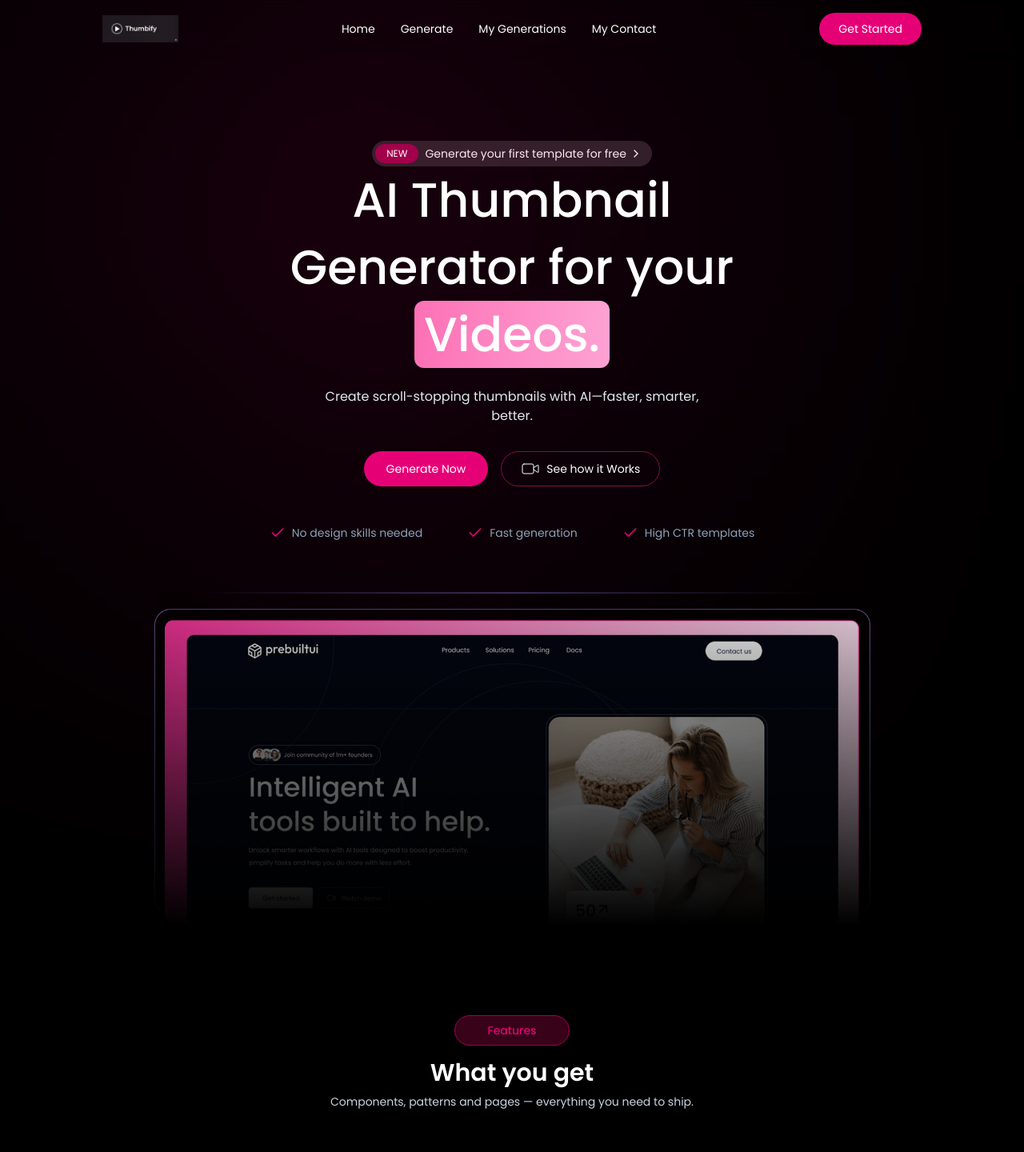
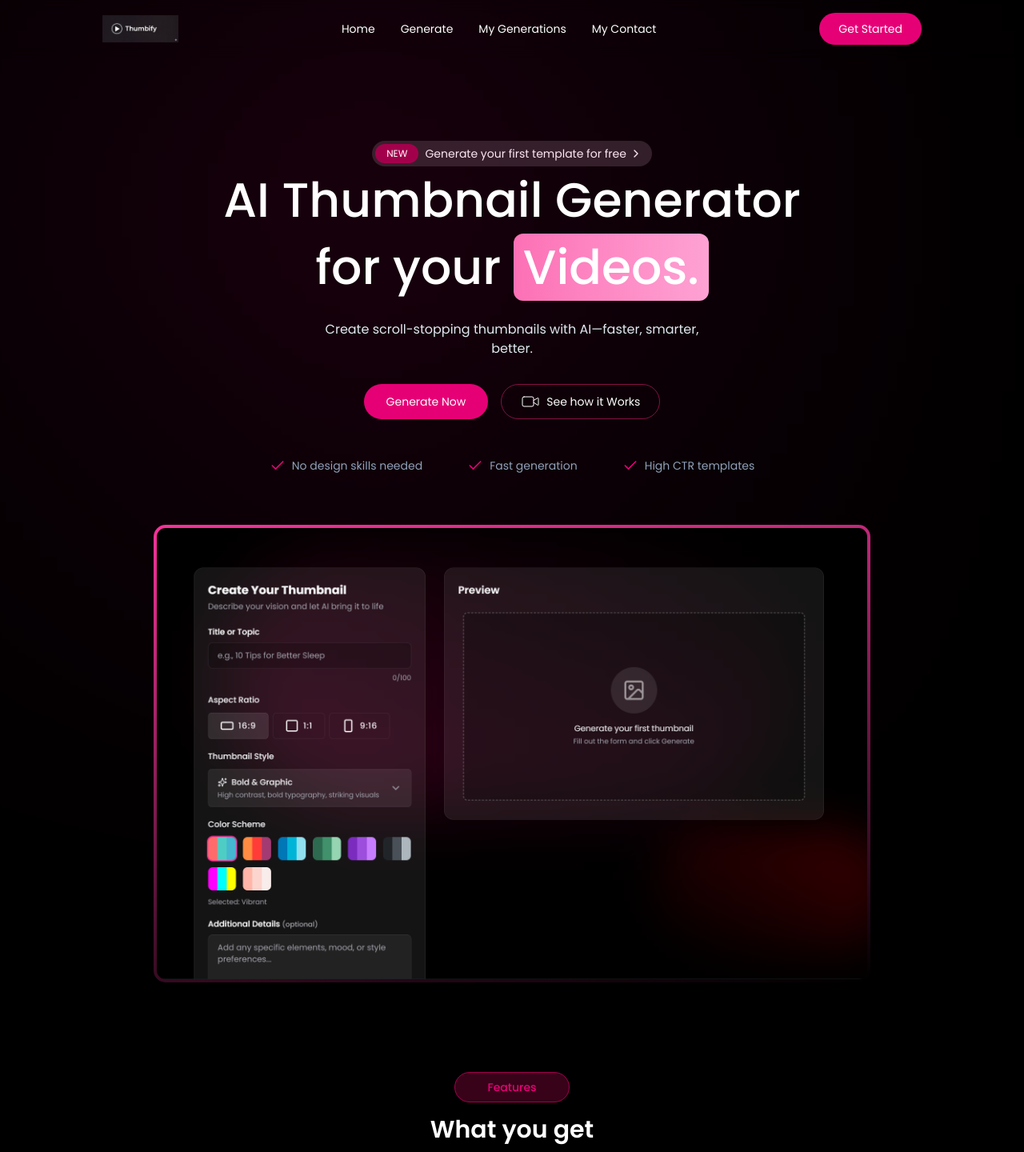
Before and after one commit to LokeshOtti29/Thumbify-Ai-thumbnail-generator, a React (Vite) app in the folder Frontend/: page / in a window 1280 px wide. Shown: the top 1440 px of the page at 80% size. Built offline with nearby package versions, Linux system fonts and the light colour scheme.

Commit message:
Thumbify:Tiltimages

```diff
--- a/Frontend/src/components/TiltImage.tsx
+++ b/Frontend/src/components/TiltImage.tsx
@@ -52,8 +52,8 @@ export default function TiltedImage({ rotateAmplitude = 3, }) {
             transition={{ type: "spring", stiffness: 320, damping: 70, mass: 1 }}
         >
             <motion.div className="relative transform-3d w-full max-w-4xl" style={{ rotateX, rotateY }} >
-                <motion.img src="/assets/hero-section-showcase.png"
-                    className="w-full rounded-[15px] will-change-transform transform-[translateZ(0)]"
+                <motion.img src="/hero_img.png"
+                    className="borderb bg-linear-170 from-pink-500 to-transparent p-1 w-full rounded-[15px] will-change-transform transform-[translateZ(0)]"
                     alt="hero section showcase"
                 />
             </motion.div>
--- a/Frontend/src/sections/HeroSection.tsx
+++ b/Frontend/src/sections/HeroSection.tsx
@@ -29,14 +29,13 @@ export default function HeroSection() {
                     <ChevronRightIcon size={16} className="group-hover:translate-x-0.5 transition duration-300" />
                 </p>
             </motion.a>
-            <motion.h1 className="text-5xl/17 md:text-6xl/21 font-medium max-w-2xl text-center"
+            <motion.h1 className="text-5xl/17 md:text-6xl/21 font-medium max-w-3xl text-center"
                 initial={{ y: 50, opacity: 0 }}
                 whileInView={{ y: 0, opacity: 1 }}
                 viewport={{ once: true }}
                 transition={{ type: "spring", stiffness: 240, damping: 70, mass: 1 }}
             >
-                AI Thumbnail Generator for your{" "}
-                <span className="move-gradient px-3 rounded-xl text-nowrap">Videos.</span>
+                AI Thumbnail Generator for your <span className="move-gradient px-3 rounded-xl text-nowrap">Videos.</span>
             </motion.h1>
             <motion.p className="text-base text-center text-slate-200 max-w-lg mt-6"
                 initial={{ y: 50, opacity: 0 }}
```
Also changed, not shown: Frontend/public/hero_img.png (added), Frontend/src/assets/hero_img.png (added).
